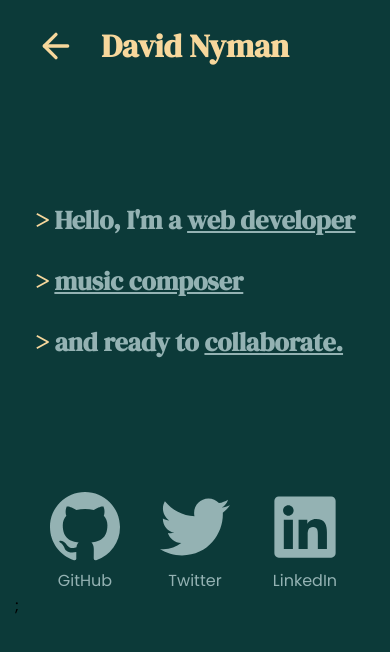
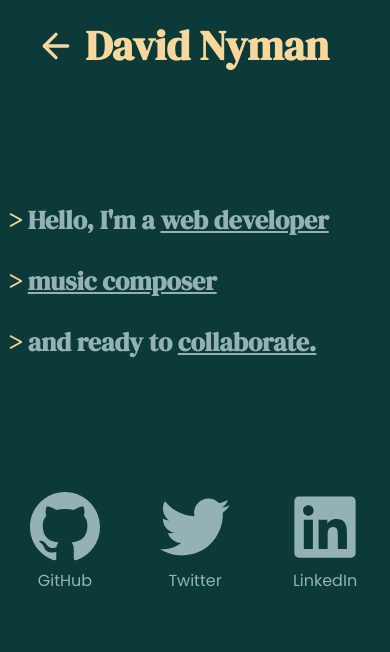
Before and after one commit to davidnymanmusic/me, a React (Create React App) app: page / in a window 390 px wide. Shown: the top 652 px of the page. Built offline with nearby package versions, Linux system fonts and the light colour scheme; a web font is replaced by a local one; what react-is-scrolling would draw is missing.

Commit message:
Fix responsiveness issues

```diff
--- a/package.json
+++ b/package.json
@@ -3,8 +3,10 @@
   "homepage": "https://davidnymanmusic.github.io/me",
   "version": "0.1.0",
   "private": true,
+  "proxy": "https://192.168.173.155:3000",
   "dependencies": {
     "animate.css": "^3.7.2",
+    "localtunnel": "^2.0.0",
     "react": "^16.11.0",
     "react-animate-on-scroll": "^2.1.5",
     "react-burger-menu": "^2.6.11",
--- a/src/components/Header.js
+++ b/src/components/Header.js
@@ -33,7 +33,7 @@ function Header(props) {
         <Link to="/" style={{ textDecoration: 'inherit', color: peach }}>
           <h1 style={{ cursor: 'pointer' }}>David Nyman</h1>
         </Link>
-        <h3>{props.subtitle}</h3>
+        <h3 style={{ paddingRight: '1px' }}>{props.subtitle}</h3>
         {props.showProgress ? (
           <ReadingProgress sendProgress={showProgress} target={target}>
             {textSwitch(progress)}
--- a/src/index.css
+++ b/src/index.css
@@ -33,6 +33,7 @@ h1,
 h2,
 h3 {
   font-family: 'DM Serif Display', serif;
+  font-weight: 900;
 }
 
 p {
@@ -48,7 +49,7 @@ p {
 .resume-mobile {
   margin: 6em 0em;
   color: var(--peach);
-  padding: 3em 3em;
+  padding: 1em 1.5em;
 }
 .resume h1 {
   line-height: 60px;
@@ -256,9 +257,20 @@ a:visited {
 .icon {
   color: var(--light);
   cursor: pointer;
+  padding: 0 10px;
 }
 .icon:hover {
   color: var(--peach);
+}
+
+.contact {
+  padding-top: 2em;
+  text-align: center;
+  width: 100%;
+}
+
+.contact p {
+  padding-bottom: 1em;
 }
 
 #page-wrap {
@@ -360,7 +372,6 @@ Note: Beware of modifying this element as it can break the animations - you shou
     color: var(--white);
   }
 }
-
 @-moz-keyframes spin {
   100% {
     -moz-transform: rotate(360deg);
@@ -379,12 +390,30 @@ Note: Beware of modifying this element as it can break the animations - you shou
 }
 @media only screen and (max-width: 1000px) {
   .resume {
-    margin: 4em 2em;
+    margin: 4em 1em;
     color: var(--peach);
     padding: 0em 4em;
   }
+  .resume-mobile h2 {
+    color: var(--white) !important;
+    font-family: 'Poppins', sans-serif;
+    font-size: 4vw;
+  }
+  .resume-mobile h1 {
+    font-size: 6vw;
+  }
+  .resume-mobile h3 {
+    color: var(--light);
+    font-family: 'Poppins', sans-serif;
+  }
   header {
     width: 100%;
+    font-size: 1.3em;
+    padding-top: 0.8em;
+    padding-left: 24px;
+  }
+  .contact {
+    width: 70%;
   }
 }
 
@@ -392,29 +421,46 @@ Note: Beware of modifying this element as it can break the animations - you shou
   .contact {
     font-size: 30px !important;
   }
+  .contact {
+    width: 100%;
+  }
 
   .resume {
-    margin: 0em 2em;
+    margin: 0em 1em;
     color: var(--peach);
     padding: 0em 0em;
+  }
+  .resume-mobile h1 {
+    font-size: 6vw;
+  }
+  .resume-mobile h3 {
+    color: var(--light);
+    font-family: 'Poppins', sans-serif;
+  }
+  .resume-mobile h2 {
+    color: var(--white) !important;
+    font-family: 'Poppins', sans-serif;
+    font-size: 4vw;
   }
   .statement {
     /* margin: 100px auto; */
     width: auto;
     font-size: small;
-    margin: 80px 20px;
+    margin: 80px 8px;
   }
   .statement h1 {
     margin-bottom: 20px;
   }
   header {
-    font-size: 1em;
-    padding-top: 1.5em;
+    font-size: 1.3em;
+    padding-top: 0.8em;
+    padding-left: 24px;
     width: 100%;
   }
   .icon-group {
     width: fit-content;
     justify-content: space-between;
+    width: 100%;
   }
   .reading-progress-bar {
     position: -webkit-sticky;
@@ -425,7 +471,6 @@ Note: Beware of modifying this element as it can break the animations - you shou
     padding: 2em 0em;
     margin: 1em 2em;
     width: fit-content;
-    /* background: #37968388 !important; */
   }
   .project {
     background: var(--peach);
--- a/src/pages/Contact.js
+++ b/src/pages/Contact.js
@@ -1,10 +1,36 @@
 import React from 'react';
-import { light } from '../constants';
+import { light, isMobile } from '../constants';
 import { FiMail } from 'react-icons/fi';
+import { GoMarkGithub } from 'react-icons/go';
+import { FaTwitter, FaLinkedin } from 'react-icons/fa';
+import useWindowDimensions from '../hooks/useWindowDimensions';
 
 function Contact() {
+  const { width } = useWindowDimensions();
+  const size =
+    isMobile() || width < 800
+      ? { height: 30, width: 30, padding: '0 2px' }
+      : { height: 70, width: 70, padding: '0 20px' };
+  const icons = [
+    {
+      icon: <GoMarkGithub className="icon" style={size} />,
+      text: 'GitHub',
+      link: 'https://github.com/davidnymanmusic',
+    },
+    {
+      icon: <FaTwitter className="icon" style={size} />,
+      text: 'Twitter',
+      link: 'https://twitter.com/davidnyman',
+    },
+    {
+      icon: <FaLinkedin className="icon" style={size} />,
+      text: 'LinkedIn',
+      link: 'https://www.linkedin.com/in/david-nyman-music/',
+    },
+  ];
   return (
-    <div className="content" style={{ margin: '10em', textAlign: 'center' }}>
+    <div className="content ">
+      <div className="contact">
         <a
           className="contact"
           style={{ color: light, fontSize: 50 }}
@@ -16,6 +42,19 @@ function Contact() {
           <p>Email me</p>
         </a>
       </div>
+      <div className="center icon-group">
+        {icons.map((i, index) => (
+          <div
+            key={index}
+            className="icon"
+            onClick={() => window.open(i.link, '_blank')}
+          >
+            {i.icon}
+            {<p>{i.text}</p>}
+          </div>
+        ))}
+      </div>
+    </div>
   );
 }
 
--- a/src/pages/Projects.js
+++ b/src/pages/Projects.js
@@ -30,37 +30,37 @@ const Projects = props => {
           >
             White Noise
           </button>
-          <Link to="/">
+          <Link to="/" style={{ textDecoration: 'inherit' }}>
             <button
               id="site"
               className="project"
               onMouseEnter={() => setshow(true)}
               onMouseLeave={() => setshow(false)}
             >
-              {show ? (
+              {/* {show ? (
                 <>
-                  <FaArrowUp />
-                  <FaArrowUp />
+                  <FaArrowUp style={{ fontSize: 35, fontWeight: 100 }} />
+                  <FaArrowUp style={{ fontSize: 35, fontWeight: 100 }} />
                 </>
               ) : (
                 <>
-                  <FaArrowDown />
-                  <FaArrowDown />
+                  <FaArrowDown style={{ fontSize: 35, fontWeight: 100 }} />
+                  <FaArrowDown style={{ fontSize: 35, fontWeight: 100 }} />
                 </>
               )}
-              <br></br>
+              <br></br> */}
               This Site
-              {show ? (
+              {/* {show ? (
                 <>
-                  <FaArrowDown />
-                  <FaArrowDown />
+                  <FaArrowDown style={{ fontSize: 35, fontWeight: 100 }} />
+                  <FaArrowDown style={{ fontSize: 35, fontWeight: 100 }} />
                 </>
               ) : (
                 <>
-                  <FaArrowUp />
-                  <FaArrowUp />
+                  <FaArrowUp style={{ fontSize: 35, fontWeight: 100 }} />
+                  <FaArrowUp style={{ fontSize: 35, fontWeight: 100 }} />
                 </>
-              )}
+              )} */}
             </button>
           </Link>
         </div>
--- a/src/pages/Resume.js
+++ b/src/pages/Resume.js
@@ -150,12 +150,15 @@ function Resume(props) {
             {[
               'Netflix',
               'Microsoft',
+              'NPR',
+              'Buzzfeed',
               'Norton Antivirus',
               'Bacardi',
               'Airbnb',
               'Philips',
               'Delta Airlines',
               'Chase Bank',
+              'Selfridges',
               'Bain Capital',
             ].map(tag => (
               <div className="tag-client" key={tag}>
--- a/src/pages/Statement.js
+++ b/src/pages/Statement.js
@@ -87,7 +87,7 @@ const Statement = () => {
           </h1>
         </Fade>
       </div>
-      <div className="content-icon">
+      <div></div>
       <div className="center icon-group">
         {icons.map((i, index) => (
           <div
@@ -100,8 +100,6 @@ const Statement = () => {
           </div>
         ))}
       </div>
-        ;
-      </div>
     </div>
   );
 };
```
Also changed, not shown: 1 other file (tests, documents, lock files or other folders). Lines whose indentation alone changed are shown as unchanged.
